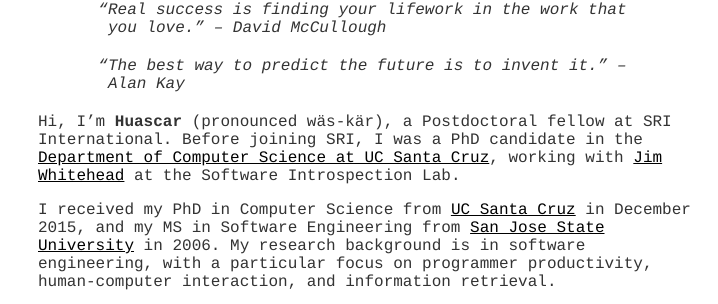
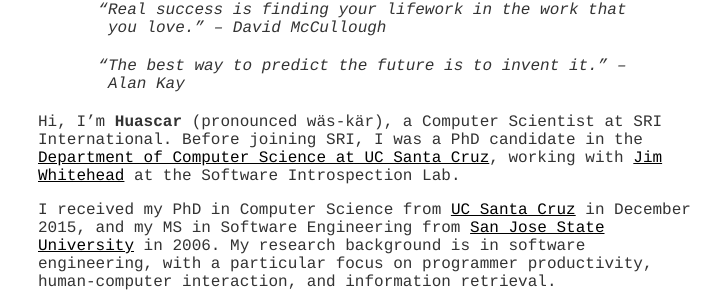
Before and after one commit to hsanchez/hsanchez.github.io, a Jekyll site: the page built from index.md, in a window 1280 px wide. Shown: the part 246-550 px from the top of the page, without its empty margins (272-990 px from the left). Built offline with Jekyll 4.4.1, drawn with Linux system fonts in a browser that asks for light colours.

Commit message:
updates position title

```diff
--- a/index.md
+++ b/index.md
@@ -10,7 +10,7 @@
 <blockquote id="followquote"><span class="quote">The best way to predict the future is to invent it.</span><small class='author'><a href='http://en.wikiquote.org/wiki/Alan_Kay'>Alan Kay</a></small></blockquote>
 
 
-Hi, I'm **Huascar** (pronounced wäs-kär), a Postdoctoral fellow at SRI International. Before joining SRI, I was a PhD candidate in the [Department of Computer Science at UC Santa Cruz](http://cs.soe.ucsc.edu/), working with [Jim Whitehead](http://users.soe.ucsc.edu/~ejw/) at the Software Introspection Lab.
+Hi, I'm **Huascar** (pronounced wäs-kär), a Computer Scientist at SRI International. Before joining SRI, I was a PhD candidate in the [Department of Computer Science at UC Santa Cruz](http://cs.soe.ucsc.edu/), working with [Jim Whitehead](http://users.soe.ucsc.edu/~ejw/) at the Software Introspection Lab.
 
 I received my PhD in Computer Science from [UC Santa Cruz](http://www.ucsc.edu/) in December 2015, and my MS in Software Engineering from [San Jose State University](http://www.sjsu.edu/) in 2006. My research background is in software engineering, with a particular focus on programmer productivity, human-computer interaction, and information retrieval.
 
```
Also changed, not shown: about/index.md (+1 -1 lines).
